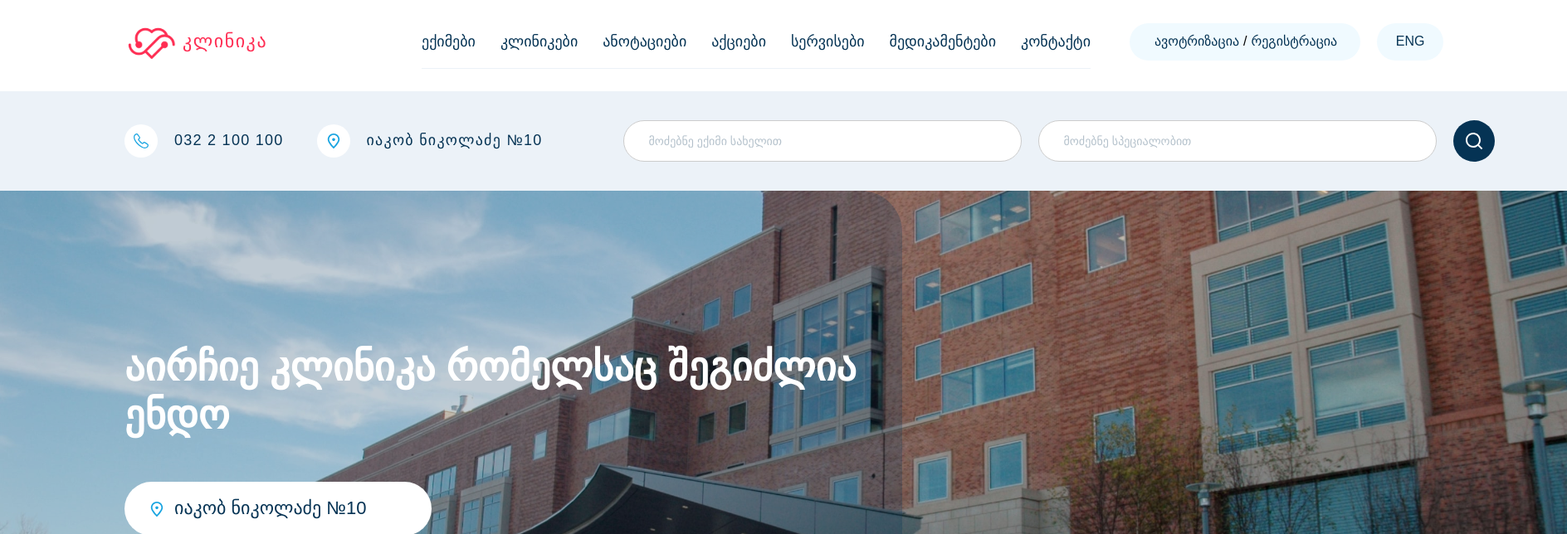
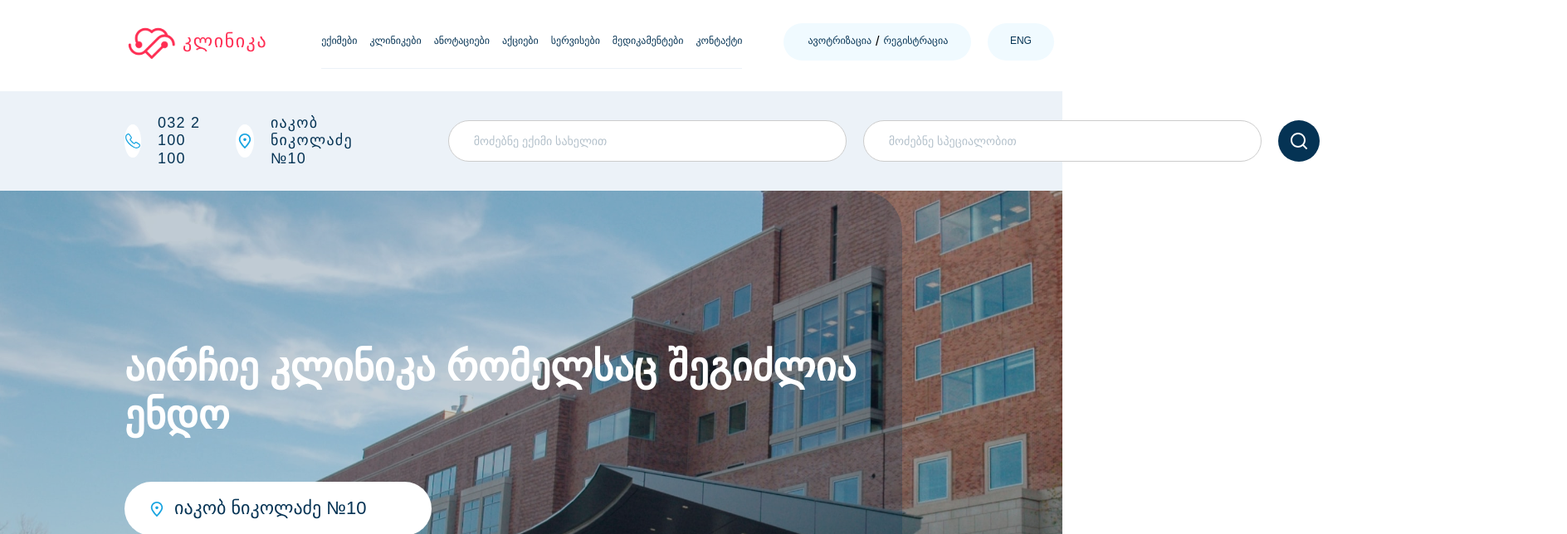
Before and after one commit to Dirakli/Clinic-frontend, an Angular app: page / in a window 1280 px wide. Shown: the top 644 px of the page at 83% size, 1888 px wide, since content can reach past the window. Built offline with nearby package versions, Linux system fonts and the light colour scheme; a small style sheet from the web is missing.

Commit message:
Make changes in header styles

```diff
--- a/src/app/app.component.html
+++ b/src/app/app.component.html
@@ -4,11 +4,12 @@
       (showRegistrationChange)="showRegistration = $event"
       (showAuthenticationChange)="showAuthentication = $event"
     ></app-header>
-    <app-searchbar></app-searchbar>
-    <app-changing-section
-      [showRegistration]="showRegistration"
-      [showAuthentication]="showAuthentication"
-    ></app-changing-section>
-    <app-footer></app-footer>
   </header>
+
+  <app-searchbar></app-searchbar>
+  <app-changing-section
+    [showRegistration]="showRegistration"
+    [showAuthentication]="showAuthentication"
+  ></app-changing-section>
+  <app-footer></app-footer>
 </div>
--- a/src/app/header/header.component.css
+++ b/src/app/header/header.component.css
@@ -41,6 +41,7 @@ a {
   font-size: 18px;
   line-height: 21.6px;
   padding-bottom: 20px;
+  border-bottom: 1px solid transparent;
 }
 
 a:hover {
@@ -49,7 +50,7 @@ a:hover {
 }
 
 nav {
-  margin-left: 268px;
+  margin-left: 15%;
   border-bottom: 1px solid #ecf2f8;
   height: 66px;
   display: flex;
@@ -57,8 +58,7 @@ nav {
 }
 
 .autorization {
-  margin-left: 47px;
-  width: 100%;
+  margin-left: 5%;
   height: 45px;
   border-radius: 25px;
   padding-left: 25px;
@@ -84,7 +84,7 @@ nav {
 }
 
 .language {
-  margin-left: 20px;
+  margin-left: 2%;
   display: flex;
   justify-content: center;
   align-items: center;
@@ -106,3 +106,19 @@ nav {
 .language span:hover {
   color: #18a4e1;
 }
+
+@media (max-width: 1366px) {
+  a {
+    font-size: 12px;
+  }
+  .autorization button {
+    font-size: 12px;
+  }
+  .language span {
+    font-size: 12px;
+  }
+  .nav-list {
+    display: flex;
+    gap: 15px;
+  }
+}
--- a/src/app/registration/registration.component.ts
+++ b/src/app/registration/registration.component.ts
@@ -10,7 +10,7 @@ import {
   FormGroup,
   Validators,
 } from '@angular/forms';
-import { CommonModule } from '@angular/common'; // Import CommonModule
+import { CommonModule } from '@angular/common';
 
 @Component({
   selector: 'app-registration',
@@ -29,39 +29,15 @@ import { CommonModule } from '@angular/common'; // Import CommonModule
               formControlName="name"
               placeholder="( მინიმუმ 5 სიმბოლო )"
             />
-            <div
-              *ngIf="
-                registrationForm.get('name')?.invalid &&
-                registrationForm.get('name')?.touched
-              "
-            >
-              Name is required.
-            </div>
 
             <label for="last-name" class="second-label">გვარი</label>
             <input id="last-name" type="text" formControlName="surname" />
-            <div
-              *ngIf="
-                registrationForm.get('surname')?.invalid &&
-                registrationForm.get('surname')?.touched
-              "
-            >
-              Surname is required.
-            </div>
           </div>
 
           <div class="input-wrapper two">
             <label for="email">Email</label>
             <input id="email" type="email" formControlName="email" />
             <img src="./assets/mail-icon.svg" class="mail" alt="mail logo" />
-            <div
-              *ngIf="
-                registrationForm.get('email')?.invalid &&
-                registrationForm.get('email')?.touched
-              "
-            >
-              Email is required.
-            </div>
 
             <div class="activation-code-wrapper second-label">
               <label for="activation-code">აქტივაციის კოდი</label>
@@ -82,14 +58,6 @@ import { CommonModule } from '@angular/common'; // Import CommonModule
               formControlName="private_number"
               placeholder="00000000000"
             />
-            <div
-              *ngIf="
-                registrationForm.get('private_number')?.invalid &&
-                registrationForm.get('private_number')?.touched
-              "
-            >
-              Personal ID is required.
-            </div>
 
             <label for="password" class="second-label">პაროლი</label>
             <input
@@ -98,14 +66,6 @@ import { CommonModule } from '@angular/common'; // Import CommonModule
               formControlName="password"
               placeholder="( მინიმუმ 8 სიმბოლო : @ 7 , )"
             />
-            <div
-              *ngIf="
-                registrationForm.get('password')?.invalid &&
-                registrationForm.get('password')?.touched
-              "
-            >
-              Password is required.
-            </div>
           </div>
         </div>
         <button type="submit" [disabled]="registrationForm.invalid">
--- a/src/styles.css
+++ b/src/styles.css
@@ -33,7 +33,6 @@ form {
 
 body {
   line-height: 1.6;
-  display: flex;
 }
 
 a {
```
